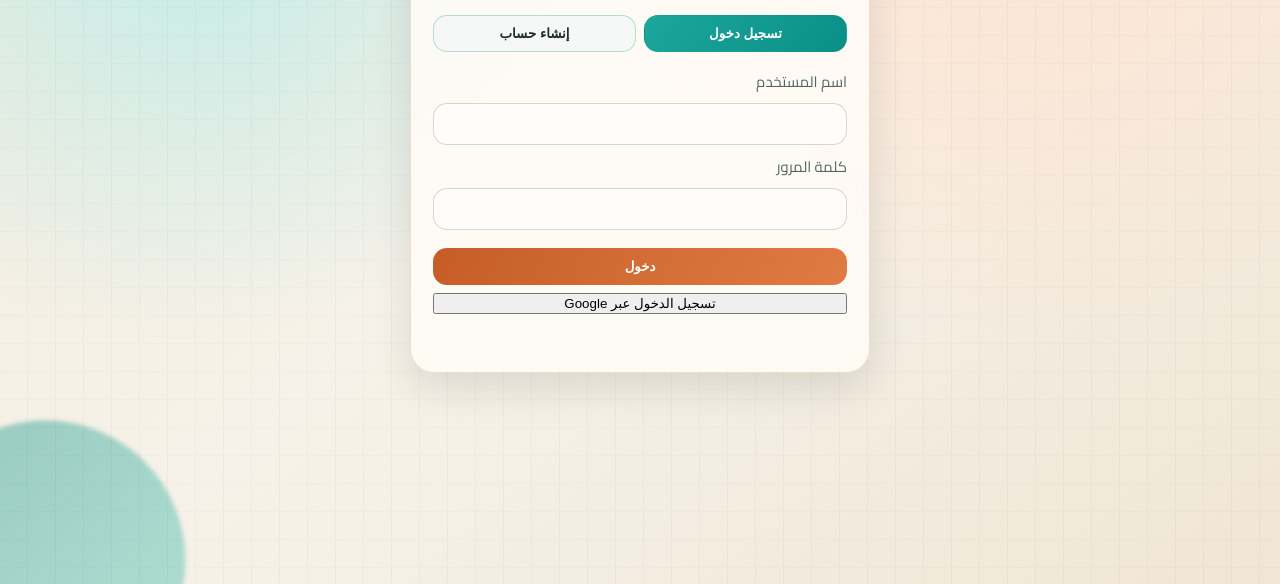
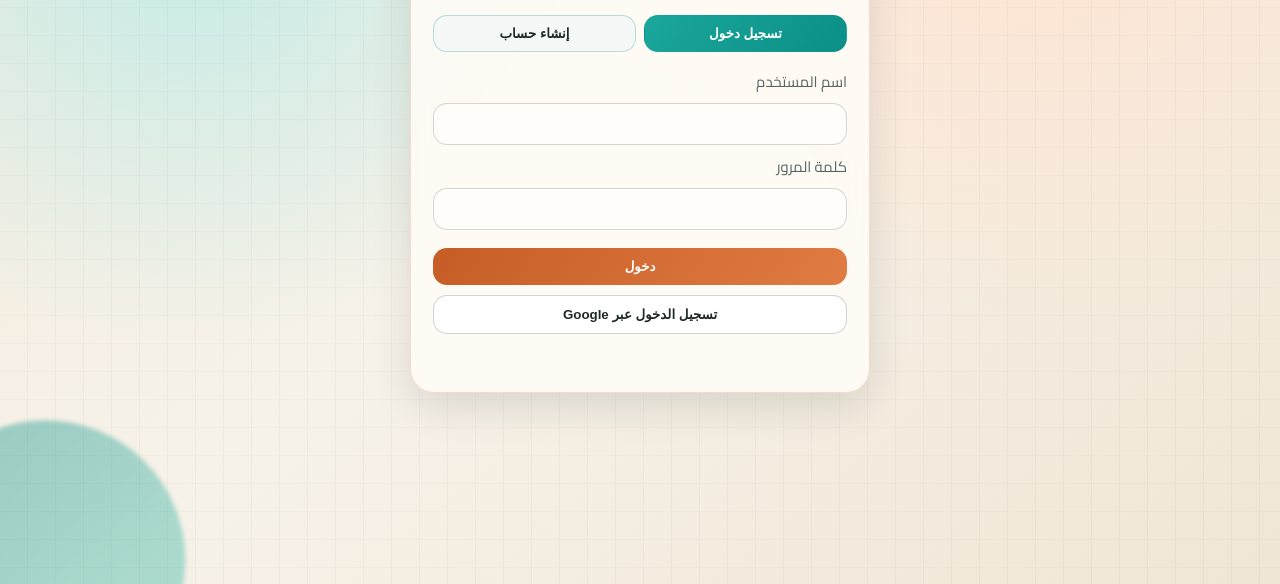
Before and after one commit to sli0tin/write, a plain HTML site: page index.html in a window 1280 px wide. Shown: the part 216-800 px from the top of the page. Drawn offline with nearby package versions, Linux system fonts and the light colour scheme; no server answers; a web font is replaced by a local one.

Commit message:
Update styles.css

```diff
--- a/styles.css
+++ b/styles.css
@@ -206,6 +206,23 @@ h3 {
   font-weight: 800;
   cursor: pointer;
   transition: transform 0.16s ease, box-shadow 0.16s ease;
+}
+
+.social-btn {
+  margin-top: 2px;
+  border: 1px solid rgba(31, 42, 40, 0.2);
+  border-radius: 14px;
+  padding: 11px 14px;
+  background: #fff;
+  color: #1f2a28;
+  font-weight: 800;
+  cursor: pointer;
+  transition: transform 0.16s ease, box-shadow 0.16s ease;
+}
+
+.social-btn:hover {
+  transform: translateY(-1px);
+  box-shadow: 0 10px 20px rgba(21, 35, 34, 0.08);
 }
 
 .cta-btn {
```
